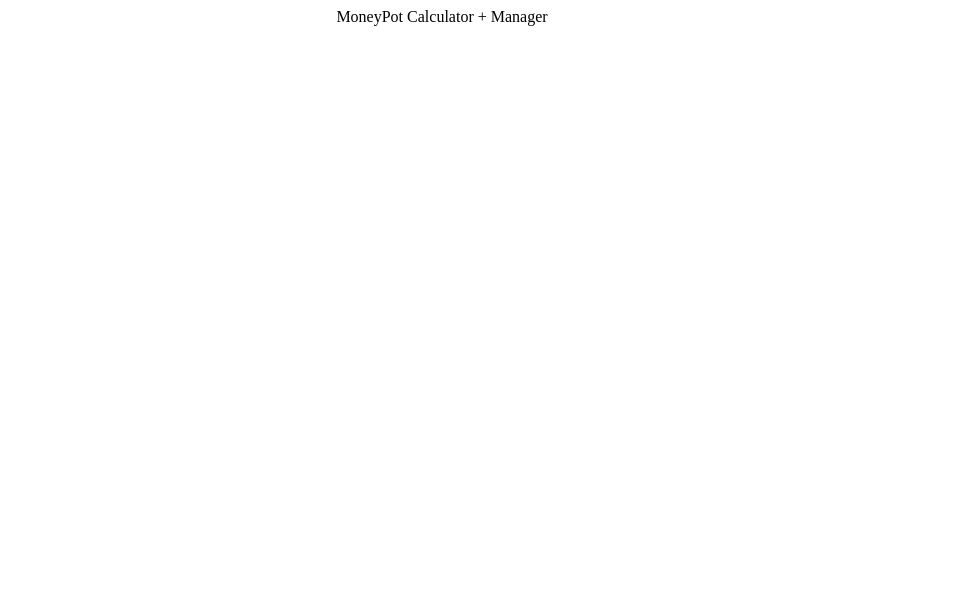
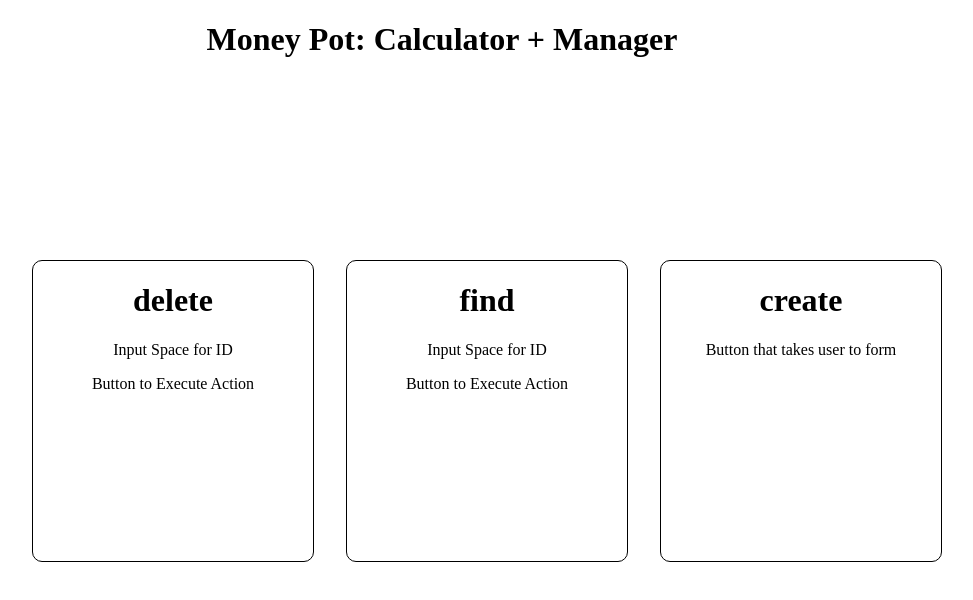
Before and after one commit to nicholascaro/money-pot, a React (Create React App) app in the folder client/: page / in a window 1280 px wide. Shown: the top 600 px of the page, without its empty margins (198-1171 px from the left). Built offline with nearby package versions, Linux system fonts and the light colour scheme.

Commit message:
ui skeleton

```diff
--- a/client/src/App.css
+++ b/client/src/App.css
@@ -36,3 +36,29 @@
     transform: rotate(360deg);
   }
 }
+
+.card {
+  border: 1px solid black;
+  height: 300px;
+  margin-top: 180px;
+  width: 280px;
+  float: left;
+  background-color: white;
+  margin-left: 32px;
+  border-radius: 10px;
+}
+
+.right-container {
+  padding-left: 190px;
+  display: flex;
+  flex-wrap: wrap;
+  align-items: center;
+}
+
+.card-body {
+  margin-top: 16px;
+  width: 100px;
+  padding-right: 20px;
+  margin-right: 20px;
+  padding-left: 20px;
+}
--- a/client/src/App.js
+++ b/client/src/App.js
@@ -1,7 +1,19 @@
 import "./App.css";
+import DeleteCard from "./components/DeleteCard";
+import FindCard from "./components/FindCard";
+import CreateCard from "./components/CreateCard";
 
 function App() {
-  return <div className="App">MoneyPot Calculator + Manager</div>;
+  return (
+    <div className="App">
+      <h1>Money Pot: Calculator + Manager</h1>
+      <div className="right-container">
+        <DeleteCard />
+        <FindCard />
+        <CreateCard />
+      </div>
+    </div>
+  );
 }
 
 export default App;
--- /dev/null
+++ b/client/src/components/CreateCard.js
@@ -0,0 +1,15 @@
+function CreateCard() {
+  return (
+    <div className="card">
+      <div>
+        <h1>create</h1>
+      </div>
+      <div className="card-boy"></div>
+      <div>
+        <p>Button that takes user to form</p>
+      </div>
+    </div>
+  );
+}
+
+export default CreateCard;
--- /dev/null
+++ b/client/src/components/DeleteCard.js
@@ -0,0 +1,16 @@
+function DeleteCard() {
+  return (
+    <div className="card">
+      <div>
+        <h1>delete</h1>
+      </div>
+      <div className="card-boy"></div>
+      <div>
+        <p> Input Space for ID</p>
+        <p> Button to Execute Action</p>
+      </div>
+    </div>
+  );
+}
+
+export default DeleteCard;
--- /dev/null
+++ b/client/src/components/FindCard.js
@@ -0,0 +1,16 @@
+function FindCard() {
+  return (
+    <div className="card">
+      <div>
+        <h1>find</h1>
+      </div>
+      <div className="card-boy"></div>
+      <div>
+        <p> Input Space for ID</p>
+        <p> Button to Execute Action</p>
+      </div>
+    </div>
+  );
+}
+
+export default FindCard;
```
